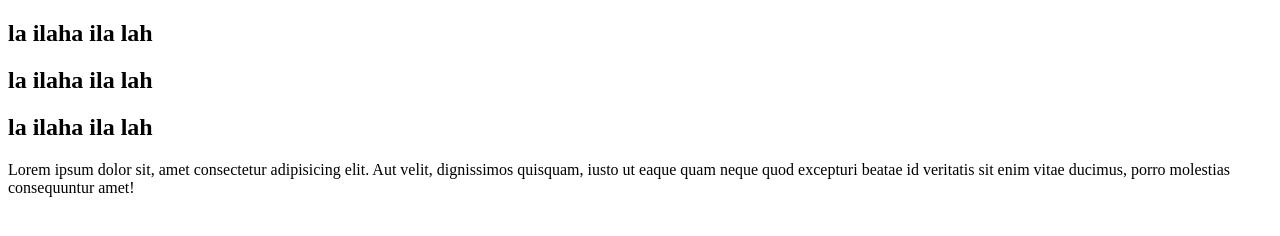
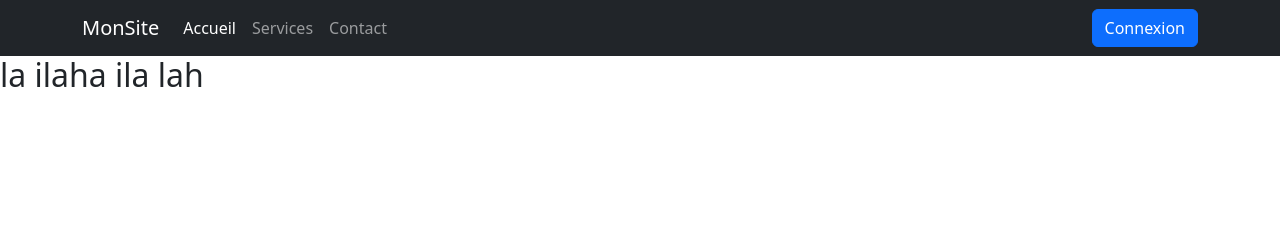
Before and after one commit to khalidmaddou/gitkhalid, a plain HTML site: page index.html in a window 1280 px wide. Drawn offline with nearby package versions, Linux system fonts and the light colour scheme.

Commit message:
add thr basic navbar

```diff
--- a/index.html
+++ b/index.html
@@ -2,20 +2,43 @@
 <html lang="en">
 <head>
     <meta charset="UTF-8">
-    <meta name="viewport" content="width=device-width, initial-scale=1.0">
-    <title>khalid</title>
+    <meta name="viewport" content="width=device-width, initial-scale=1">
+    <title>Navbar Bootstrap</title>
+    <link href="https://cdn.jsdelivr.net/npm/bootstrap@5.3.2/dist/css/bootstrap.min.css" rel="stylesheet">
 </head>
 <body>
-    <h2>
-        la ilaha ila lah
-    </h2>
-    <h2>
-        la ilaha ila lah
-    </h2>
-    <h2>
-        la ilaha ila lah
-    </h2>
-   <p>Lorem ipsum dolor sit, amet consectetur adipisicing elit. Aut velit, dignissimos quisquam, iusto ut eaque quam neque quod excepturi beatae id veritatis sit enim vitae ducimus, porro molestias consequuntur amet!</p>
+
+<nav class="navbar navbar-expand-lg navbar-dark bg-dark">
+    <div class="container">
+        <a class="navbar-brand" href="#">MonSite</a>
+        <button class="navbar-toggler" type="button" data-bs-toggle="collapse" data-bs-target="#navbarNav" aria-controls="navbarNav" aria-expanded="false" aria-label="Toggle navigation">
+            <span class="navbar-toggler-icon"></span>
+        </button>
+        <div class="collapse navbar-collapse" id="navbarNav">
+            <ul class="navbar-nav me-auto">
+                <li class="nav-item">
+                    <a class="nav-link active" href="#">Accueil</a>
+                </li>
+                <li class="nav-item">
+                    <a class="nav-link" href="#">Services</a>
+                </li>
+                <li class="nav-item">
+                    <a class="nav-link" href="#">Contact</a>
+                </li>
+            </ul>
+            <a href="#" class="btn btn-primary">Connexion</a>
+        </div>
+    </div>
+</nav>
+
+
+<h2>
+    la ilaha ila lah
+</h2>
+
+
+<script src="https://cdn.jsdelivr.net/npm/bootstrap@5.3.2/dist/js/bootstrap.bundle.min.js"></script>
+
 
 
 </body>
```
